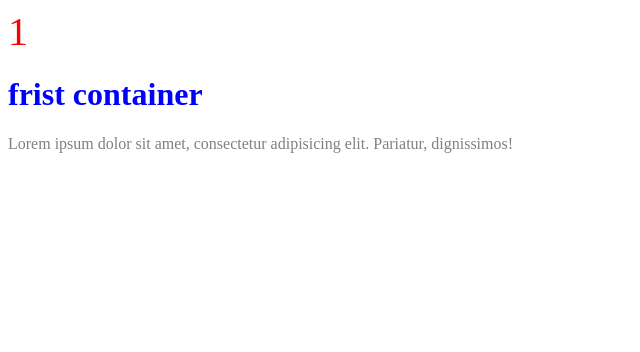
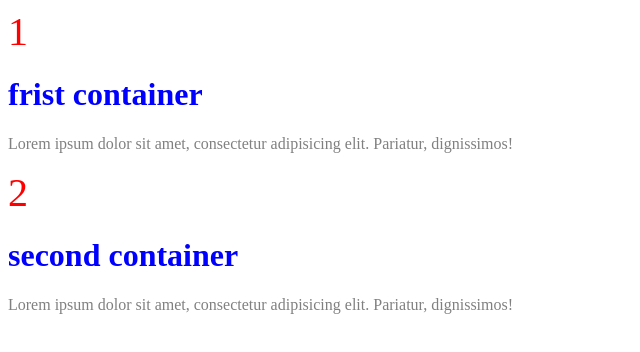
Before and after one commit to sun-n-y/selectorsWebpage, a plain HTML site: page index.html in a window 1280 px wide. Shown: the whole page, without its empty margins (0-640 px from the left). Drawn offline with Linux system fonts and the light colour scheme.

Commit message:
add second container

```diff
--- a/index.html
+++ b/index.html
@@ -8,6 +8,7 @@
     <link rel="stylesheet" href="./styles.css" />
   </head>
   <body>
+    <!-- container one -->
     <div class="container">
       <span class="icon">1</span>
       <h1 id="title">frist container</h1>
@@ -16,5 +17,15 @@
         dignissimos!
       </p>
     </div>
+    <!-- end of container -->
+    <!-- second container -->
+    <div class="container">
+      <span class="icon">2</span>
+      <h1 id="title">second container</h1>
+      <p>
+        Lorem ipsum dolor sit amet, consectetur adipisicing elit. Pariatur,
+        dignissimos!
+      </p>
+    </div>
   </body>
 </html>
```
